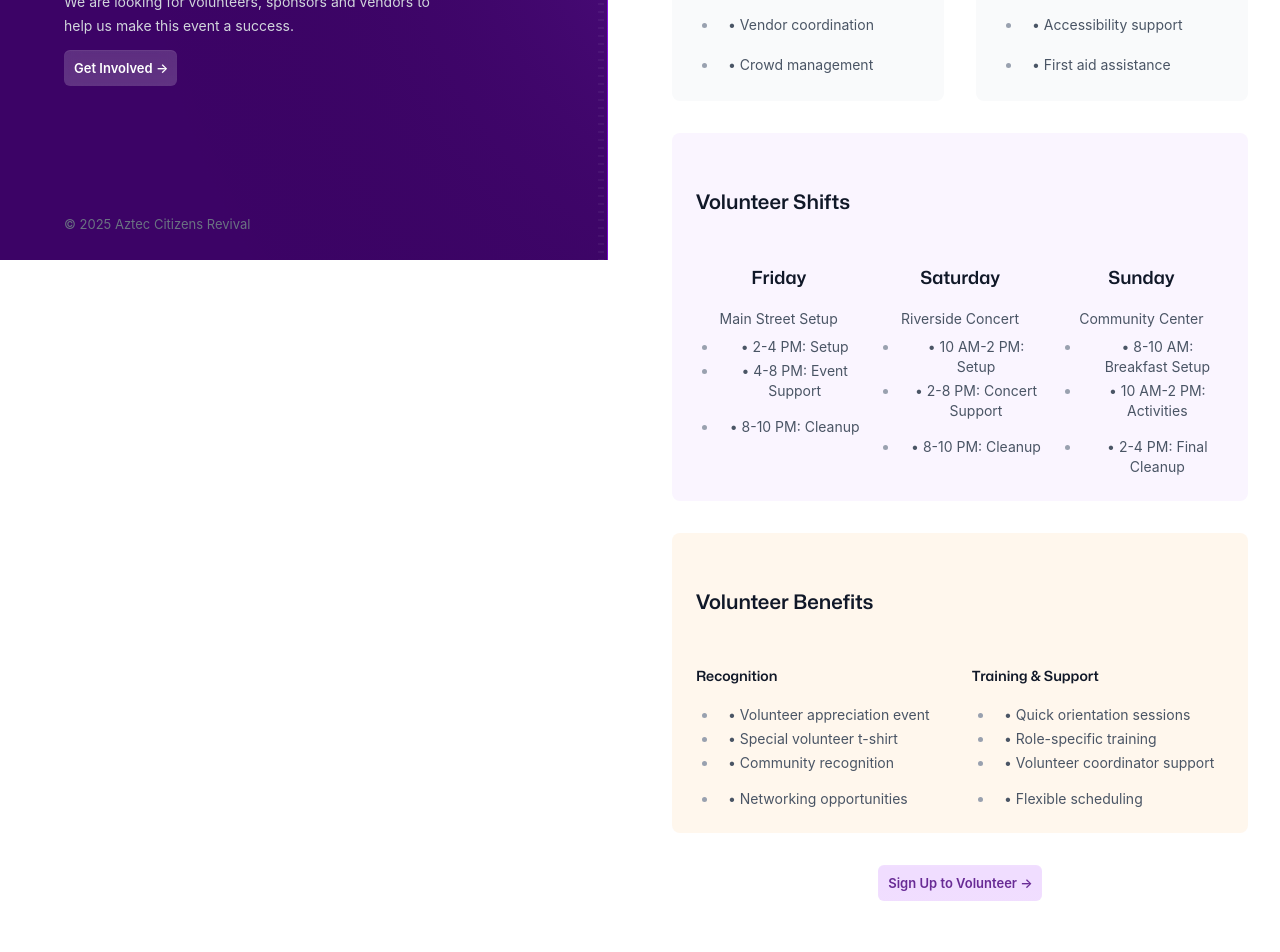
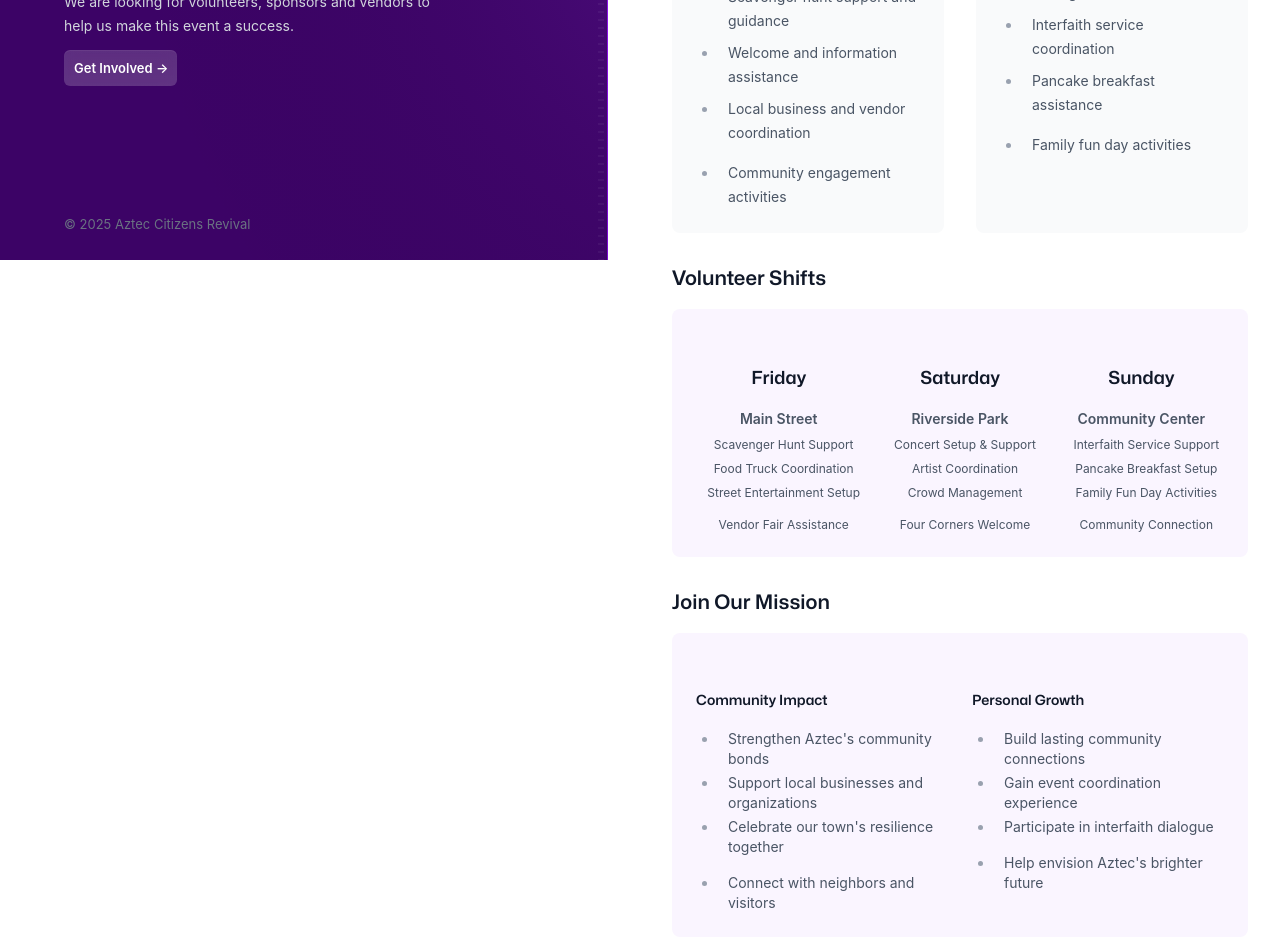
Before and after one commit to citizensrevival/launch-site, a React (Vite) app: page /volunteers in a window 1280 px wide. Shown: the part 540-1492 px from the top of the page. Built offline with nearby package versions, Linux system fonts and the light colour scheme.

Commit message:
content and polish

```diff
--- /dev/null
+++ b/src/components/Menu.tsx
@@ -0,0 +1,26 @@
+import { Link } from 'react-router-dom'
+
+export function Menu() {
+
+  return (
+    <div className="hidden sm:block absolute top-3 left-4 z-50">
+      <div className="flex items-center space-x-4">
+        {/* Home Link */}
+        <Link to="/" className="text-white hover:text-white/80 hover:underline">
+          Home
+        </Link>
+
+        {/* Page Links */}
+        <Link to="/sponsors" className="text-white hover:text-white/80 hover:underline text-sm">
+          Sponsors
+        </Link>
+        <Link to="/vendors" className="text-white hover:text-white/80 hover:underline text-sm">
+          Vendors
+        </Link>
+        <Link to="/volunteers" className="text-white hover:text-white/80 hover:underline text-sm">
+          Volunteers
+        </Link>
+      </div>
+    </div>
+  )
+}
--- a/src/pages/SponsorsPage.tsx
+++ b/src/pages/SponsorsPage.tsx
@@ -59,49 +59,63 @@ export default function SponsorsPage() {
         >
           <div className="max-w-4xl mx-auto">
             <p className="mb-6 text-lg">
-              Spotlight your brand where the community gathers. Flexible packages place your logo and messages in premium app and site locations and on the ground at key venues—plus options to promote offers that drive real foot traffic.
+              Support our community while gaining valuable exposure. Your sponsorship helps fund the Community Center expansion and connects you with thousands of engaged community members.
             </p>
+            <h3 className="text-xl font-semibold mb-4">Sponsorship Tiers</h3>
+            <div className={`${themeColors.bg} p-6 rounded-lg mb-8`}>
 
-            <div className="grid md:grid-cols-2 gap-8 mb-8">
-              <div className="bg-gray-50 dark:bg-gray-900 p-6 rounded-lg">
-                <h3 className="text-xl font-semibold mb-4">Digital Presence</h3>
-                <ul className="space-y-2">
-                  <li>Logo placement on website and app</li>
-                  <li>Featured in event announcements</li>
-                  <li>Social media recognition</li>
-                  <li>Email newsletter inclusion</li>
-                </ul>
-              </div>
-
-              <div className="bg-gray-50 dark:bg-gray-900 p-6 rounded-lg">
-                <h3 className="text-xl font-semibold mb-4">On-Ground Presence</h3>
-                <ul className="space-y-2">
-                  <li>Banner placement at key venues</li>
-                  <li>Booth space at vendor fair</li>
-                  <li>Recognition during announcements</li>
-                  <li>Networking opportunities</li>
-                </ul>
+              <div className="grid md:grid-cols-2 lg:grid-cols-2 gap-4">
+                <div className="text-center">
+                  <h4 className="font-semibold text-lg">Legacy Partner</h4>
+                  <p className={`text-2xl font-bold ${themeColors.text}`}>$5,000+</p>
+                  <p className="text-sm mb-2">or equivalent in-kind</p>
+                  <ul className="text-xs text-center space-y-2 list-none">
+                    <li>"Presented by [YOUR BRAND]" on all event materials</li>
+                    <li>Top-tier logo placement</li>
+                    <li>2-3 minute on-stage remarks</li>
+                  </ul>
+                </div>
+                <div className="text-center">
+                  <h4 className="font-semibold text-lg">Community Champion</h4>
+                  <p className={`mb-6 text-2xl font-bold ${themeColors.text}`}>$2,000-$4,999</p>
+                  <ul className="text-xs text-center space-y-2 list-none">
+                    <li>Logo on signage</li>
+                    <li>Premium booth placement</li>
+                    <li>Public thank-you's during event</li>
+                  </ul>
+                </div>
+                <div className="text-center">
+                  <h4 className="font-semibold text-lg">Neighbor Ally</h4>
+                  <p className={`mb-6 text-2xl font-bold ${themeColors.text}`}>$500-$1,999</p>
+                  <ul className="text-xs text-center space-y-2 list-none">
+                    <li>Logo or name on signs and event site(s)</li>
+                    <li>Flyer/coupon placement at community table</li>
+                    <li>Group thank you and mention in printed program</li>
+                  </ul>
+                </div>
+                <div className="text-center">
+                  <h4 className="font-semibold text-lg">Friend of the Event</h4>
+                  <p className={`mb-6 text-2xl font-bold ${themeColors.text}`}>$100-$499</p>
+                  <ul className="text-xs text-center space-y-2 list-none">
+                    <li>Name listed online and in print program</li>
+                    <li>Coupons or small items in giveaway bags</li>
+                    <li>Verbal recognition during raffle or drawing</li>
+                  </ul>
+                </div>
               </div>
             </div>
 
-            <div className={`${themeColors.bg} p-6 rounded-lg mb-8`}>
-              <h3 className="text-xl font-semibold mb-4">Sponsorship Packages</h3>
-              <div className="grid md:grid-cols-3 gap-4">
-                <div className="text-center">
-                  <h4 className="font-semibold text-lg">Community</h4>
-                  <p className={`text-2xl font-bold ${themeColors.text}`}>$500</p>
-                  <p className="text-sm">Basic digital presence</p>
-                </div>
-                <div className="text-center">
-                  <h4 className="font-semibold text-lg">Main Street</h4>
-                  <p className={`text-2xl font-bold ${themeColors.text}`}>$1,000</p>
-                  <p className="text-sm">Enhanced visibility</p>
-                </div>
-                <div className="text-center">
-                  <h4 className="font-semibold text-lg">Headline</h4>
-                  <p className={`text-2xl font-bold ${themeColors.text}`}>$2,500</p>
-                  <p className="text-sm">Premium placement</p>
-                </div>
+              <h3 className="text-xl font-semibold mb-4">Benefits of Sponsorship</h3>
+            <div className="bg-gray-50 dark:bg-gray-900 p-6 rounded-lg mb-8">
+              <div className="grid md:grid-cols-2 gap-6">
+                <ul className="space-y-2">
+                  <li>Recognition on banners, programs, and social media</li>
+                  <li>Engagement with thousands of attendees face-to-face</li>
+                </ul>
+                <ul className="space-y-2">
+                  <li>Support for Community Center expansion</li>
+                  <li>Positive visibility as a community champion</li>
+                </ul>
               </div>
             </div>
 
--- a/src/pages/VendorsPage.tsx
+++ b/src/pages/VendorsPage.tsx
@@ -1,8 +1,48 @@
 import { Layout } from '../components/Layout'
 import { Section } from '../components/Section'
 import { Button } from '../components/Button'
+import { useTheme } from '../contexts/ThemeContext'
 
 export default function VendorsPage() {
+  const { colorTheme } = useTheme()
+
+  const getThemeColors = (theme: string) => {
+    switch (theme) {
+      case 'green':
+        return {
+          benefits: 'bg-emerald-50 dark:bg-emerald-900/20',
+          pricing: 'bg-emerald-50 dark:bg-emerald-900/20',
+          priceText: 'text-emerald-600'
+        }
+      case 'blue':
+        return {
+          benefits: 'bg-blue-50 dark:bg-blue-900/20',
+          pricing: 'bg-blue-50 dark:bg-blue-900/20',
+          priceText: 'text-blue-600'
+        }
+      case 'amber':
+        return {
+          benefits: 'bg-amber-50 dark:bg-amber-900/20',
+          pricing: 'bg-amber-50 dark:bg-amber-900/20',
+          priceText: 'text-amber-600'
+        }
+      case 'rose':
+        return {
+          benefits: 'bg-rose-50 dark:bg-rose-900/20',
+          pricing: 'bg-rose-50 dark:bg-rose-900/20',
+          priceText: 'text-rose-600'
+        }
+      default: // purple
+        return {
+          benefits: 'bg-purple-50 dark:bg-purple-900/20',
+          pricing: 'bg-purple-50 dark:bg-purple-900/20',
+          priceText: 'text-purple-600'
+        }
+    }
+  }
+
+  const themeColors = getThemeColors(colorTheme)
+
   return (
     <Layout>
       <div className="space-y-16">
@@ -25,64 +65,64 @@ export default function VendorsPage() {
               <div className="bg-gray-50 dark:bg-gray-900 p-6 rounded-lg">
                 <h3 className="text-xl font-semibold mb-4">Food Vendors</h3>
                 <ul className="space-y-2">
-                  <li>• Prime Main Street locations</li>
-                  <li>• Featured in app directory</li>
-                  <li>• Special promotion options</li>
-                  <li>• Access to power and water</li>
+                  <li>Prime Main Street locations</li>
+                  <li>Featured in app directory</li>
+                  <li>Special promotion options</li>
+                  <li>Access to power and water</li>
                 </ul>
               </div>
 
               <div className="bg-gray-50 dark:bg-gray-900 p-6 rounded-lg">
                 <h3 className="text-xl font-semibold mb-4">Craft & Retail</h3>
                 <ul className="space-y-2">
-                  <li>• Vendor fair booth space</li>
-                  <li>• Digital catalog listing</li>
-                  <li>• QR code promotions</li>
-                  <li>• Customer engagement tools</li>
+                  <li>Vendor fair booth space</li>
+                  <li>Digital catalog listing</li>
+                  <li>QR code promotions</li>
+                  <li>Customer engagement tools</li>
                 </ul>
               </div>
             </div>
 
-            <div className="bg-green-50 dark:bg-green-900/20 p-6 rounded-lg mb-8">
               <h3 className="text-xl font-semibold mb-4">Vendor Benefits</h3>
+            <div className={`${themeColors.benefits} p-6 rounded-lg mb-8`}>
               <div className="grid md:grid-cols-2 gap-6">
                 <div>
                   <h4 className="font-semibold mb-2">Digital Presence</h4>
                   <ul className="space-y-1 text-sm">
-                    <li>• App directory with map pin</li>
-                    <li>• Menu/product showcase</li>
-                    <li>• Special offer promotions</li>
-                    <li>• Customer reviews integration</li>
+                    <li>App directory with map pin</li>
+                    <li>Menu/product showcase</li>
+                    <li>Special offer promotions</li>
+                    <li>Customer reviews integration</li>
                   </ul>
                 </div>
                 <div>
                   <h4 className="font-semibold mb-2">Event Access</h4>
                   <ul className="space-y-1 text-sm">
-                    <li>• Friday: Main Street setup</li>
-                    <li>• Saturday: Riverside Park</li>
-                    <li>• Sunday: Community Center</li>
-                    <li>• Flexible participation options</li>
+                    <li>Friday: Main Street setup</li>
+                    <li>Saturday: Riverside Park</li>
+                    <li>Sunday: Community Center</li>
+                    <li>Flexible participation options</li>
                   </ul>
                 </div>
               </div>
             </div>
 
-            <div className="bg-yellow-50 dark:bg-yellow-900/20 p-6 rounded-lg mb-8">
               <h3 className="text-xl font-semibold mb-4">Pricing</h3>
+            <div className={`${themeColors.pricing} p-6 rounded-lg mb-8`}>
               <div className="grid md:grid-cols-3 gap-4">
                 <div className="text-center">
                   <h4 className="font-semibold text-lg">Single Day</h4>
-                  <p className="text-2xl font-bold text-green-600">$75</p>
+                  <p className={`text-2xl font-bold ${themeColors.priceText}`}>$75</p>
                   <p className="text-sm">One day participation</p>
                 </div>
                 <div className="text-center">
                   <h4 className="font-semibold text-lg">Weekend Pass</h4>
-                  <p className="text-2xl font-bold text-green-600">$150</p>
+                  <p className={`text-2xl font-bold ${themeColors.priceText}`}>$150</p>
                   <p className="text-sm">All three days</p>
                 </div>
                 <div className="text-center">
                   <h4 className="font-semibold text-lg">Premium</h4>
-                  <p className="text-2xl font-bold text-green-600">$200</p>
+                  <p className={`text-2xl font-bold ${themeColors.priceText}`}>$200</p>
                   <p className="text-sm">Best locations + extras</p>
                 </div>
               </div>
@@ -90,7 +130,7 @@ export default function VendorsPage() {
 
             <div className="text-center">
               <Button type="submit" arrow>
-                Apply to be a Vendor
+                Get Involved
               </Button>
             </div>
           </div>
--- a/src/pages/VolunteersPage.tsx
+++ b/src/pages/VolunteersPage.tsx
@@ -1,8 +1,43 @@
 import { Layout } from '../components/Layout'
 import { Section } from '../components/Section'
 import { Button } from '../components/Button'
+import { useTheme } from '../contexts/ThemeContext'
 
 export default function VolunteersPage() {
+  const { colorTheme } = useTheme()
+
+  const getThemeColors = (theme: string) => {
+    switch (theme) {
+      case 'green':
+        return {
+          shifts: 'bg-emerald-50 dark:bg-emerald-900/20',
+          mission: 'bg-emerald-50 dark:bg-emerald-900/20'
+        }
+      case 'blue':
+        return {
+          shifts: 'bg-blue-50 dark:bg-blue-900/20',
+          mission: 'bg-blue-50 dark:bg-blue-900/20'
+        }
+      case 'amber':
+        return {
+          shifts: 'bg-amber-50 dark:bg-amber-900/20',
+          mission: 'bg-amber-50 dark:bg-amber-900/20'
+        }
+      case 'rose':
+        return {
+          shifts: 'bg-rose-50 dark:bg-rose-900/20',
+          mission: 'bg-rose-50 dark:bg-rose-900/20'
+        }
+      default: // purple
+        return {
+          shifts: 'bg-purple-50 dark:bg-purple-900/20',
+          mission: 'bg-purple-50 dark:bg-purple-900/20'
+        }
+    }
+  }
+
+  const themeColors = getThemeColors(colorTheme)
+
   return (
     <Layout>
       <div className="space-y-16">
@@ -18,83 +53,86 @@ export default function VolunteersPage() {
         >
           <div className="max-w-4xl mx-auto">
             <p className="mb-6 text-lg">
-              Be part of the crew that makes the weekend sing. From welcoming guests to helping at stages and family activities, we'll match shifts to your interests and provide quick training.
+              Join us in celebrating Aztec's community spirit! Help us revive and strengthen the bonds that make our town strong. From supporting the Main Street scavenger hunt to assisting with the Jubilee concert and interfaith service, we'll match you with roles that connect you with neighbors and visitors alike.
             </p>
 
             <div className="grid md:grid-cols-2 gap-8 mb-8">
               <div className="bg-gray-50 dark:bg-gray-900 p-6 rounded-lg">
-                <h3 className="text-xl font-semibold mb-4">Event Support</h3>
+                <h3 className="text-xl font-semibold mb-4">Community Connection</h3>
                 <ul className="space-y-2">
-                  <li>• Stage setup and management</li>
-                  <li>• Sound and lighting assistance</li>
-                  <li>• Vendor coordination</li>
-                  <li>• Crowd management</li>
+                  <li>Scavenger hunt support and guidance</li>
+                  <li>Welcome and information assistance</li>
+                  <li>Local business and vendor coordination</li>
+                  <li>Community engagement activities</li>
                 </ul>
               </div>
 
               <div className="bg-gray-50 dark:bg-gray-900 p-6 rounded-lg">
-                <h3 className="text-xl font-semibold mb-4">Guest Services</h3>
+                <h3 className="text-xl font-semibold mb-4">Event Support</h3>
                 <ul className="space-y-2">
-                  <li>• Welcome and information booths</li>
-                  <li>• Family activity coordination</li>
-                  <li>• Accessibility support</li>
-                  <li>• First aid assistance</li>
+                  <li>Concert setup and management</li>
+                  <li>Interfaith service coordination</li>
+                  <li>Pancake breakfast assistance</li>
+                  <li>Family fun day activities</li>
                 </ul>
               </div>
             </div>
 
-            <div className="bg-purple-50 dark:bg-purple-900/20 p-6 rounded-lg mb-8">
               <h3 className="text-xl font-semibold mb-4">Volunteer Shifts</h3>
+            <div className={`${themeColors.shifts} p-6 rounded-lg mb-8`}>
               <div className="grid md:grid-cols-3 gap-4">
                 <div className="text-center">
-                  <h4 className="font-semibold text-lg">Friday</h4>
-                  <p className="text-sm mb-2">Main Street Setup</p>
-                  <ul className="text-sm space-y-1">
-                    <li>• 2-4 PM: Setup</li>
-                    <li>• 4-8 PM: Event Support</li>
-                    <li>• 8-10 PM: Cleanup</li>
+                  <h4 className="font-semibold text-lg text-center">Friday</h4>
+                  <p className="text-sm mb-2 text-center font-semibold">Main Street</p>
+                  <ul className="text-xs text-center space-y-2 list-none m-0 p-0">
+                    <li className="">Scavenger Hunt Support</li>
+                    <li className="">Food Truck Coordination</li>
+                    <li className="">Street Entertainment Setup</li>
+                    <li className="">Vendor Fair Assistance</li>
                   </ul>
                 </div>
                 <div className="text-center">
-                  <h4 className="font-semibold text-lg">Saturday</h4>
-                  <p className="text-sm mb-2">Riverside Concert</p>
-                  <ul className="text-sm space-y-1">
-                    <li>• 10 AM-2 PM: Setup</li>
-                    <li>• 2-8 PM: Concert Support</li>
-                    <li>• 8-10 PM: Cleanup</li>
+                  <h4 className="font-semibold text-lg text-center">Saturday</h4>
+                  <p className="text-sm mb-2 text-center font-semibold">Riverside Park</p>
+                  <ul className="text-xs text-center space-y-2 list-none m-0 p-0">
+                    <li className="">Concert Setup & Support</li>
+                    <li className="">Artist Coordination</li>
+                    <li className="">Crowd Management</li>
+                    <li className="">Four Corners Welcome</li>
                   </ul>
                 </div>
                 <div className="text-center">
-                  <h4 className="font-semibold text-lg">Sunday</h4>
-                  <p className="text-sm mb-2">Community Center</p>
-                  <ul className="text-sm space-y-1">
-                    <li>• 8-10 AM: Breakfast Setup</li>
-                    <li>• 10 AM-2 PM: Activities</li>
-                    <li>• 2-4 PM: Final Cleanup</li>
+                  <h4 className="font-semibold text-lg text-center">Sunday</h4>
+                  <p className="text-sm mb-2 text-center font-semibold">Community Center</p>
+                  <ul className="text-xs text-center space-y-2 list-none mx-auto m-0 p-0">
+                    <li className="">Interfaith Service Support</li>
+                    <li className="">Pancake Breakfast Setup</li>
+                    <li className="">Family Fun Day Activities</li>
+                    <li className="">Community Connection</li>
                   </ul>
                 </div>
               </div>
             </div>
 
-            <div className="bg-orange-50 dark:bg-orange-900/20 p-6 rounded-lg mb-8">
-              <h3 className="text-xl font-semibold mb-4">Volunteer Benefits</h3>
+              <h3 className="text-xl font-semibold mb-4">Join Our Mission</h3>
+            <div className={`${themeColors.mission} p-6 rounded-lg mb-8`}>
               <div className="grid md:grid-cols-2 gap-6">
                 <div>
-                  <h4 className="font-semibold mb-2">Recognition</h4>
+                  <h4 className="font-semibold mb-2">Community Impact</h4>
                   <ul className="space-y-1 text-sm">
-                    <li>• Volunteer appreciation event</li>
-                    <li>• Special volunteer t-shirt</li>
-                    <li>• Community recognition</li>
-                    <li>• Networking opportunities</li>
+                    <li>Strengthen Aztec's community bonds</li>
+                    <li>Support local businesses and organizations</li>
+                    <li>Celebrate our town's resilience together</li>
+                    <li>Connect with neighbors and visitors</li>
                   </ul>
                 </div>
                 <div>
-                  <h4 className="font-semibold mb-2">Training & Support</h4>
+                  <h4 className="font-semibold mb-2">Personal Growth</h4>
                   <ul className="space-y-1 text-sm">
-                    <li>• Quick orientation sessions</li>
-                    <li>• Role-specific training</li>
-                    <li>• Volunteer coordinator support</li>
-                    <li>• Flexible scheduling</li>
+                    <li>Build lasting community connections</li>
+                    <li>Gain event coordination experience</li>
+                    <li>Participate in interfaith dialogue</li>
+                    <li>Help envision Aztec's brighter future</li>
                   </ul>
                 </div>
               </div>
@@ -102,7 +140,7 @@ export default function VolunteersPage() {
 
             <div className="text-center">
               <Button type="submit" arrow>
-                Sign Up to Volunteer
+                Get Involved
               </Button>
             </div>
           </div>
```
Also changed, not shown: src/components/Layout.tsx (+12 -4 lines).
